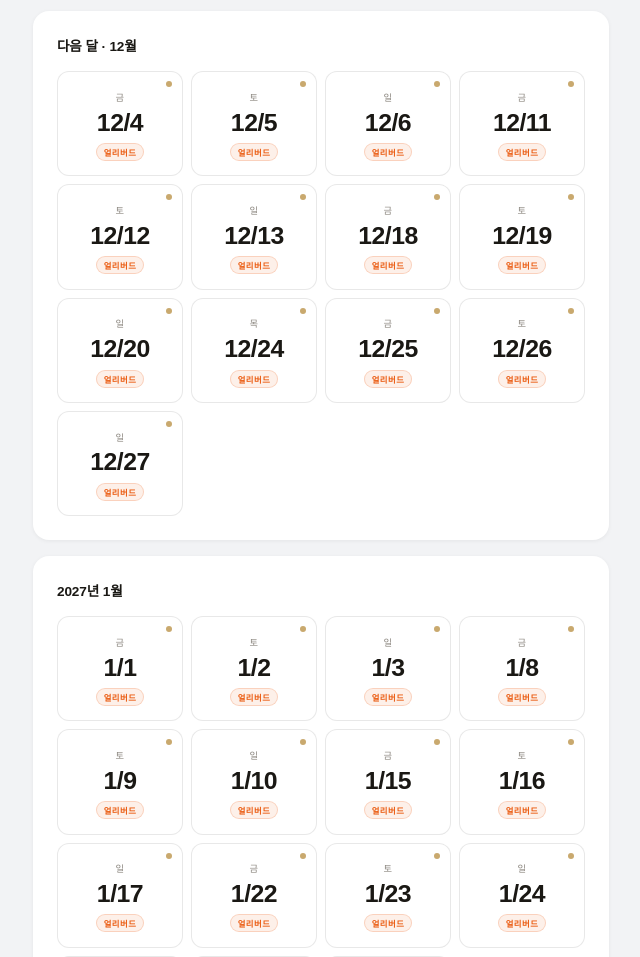
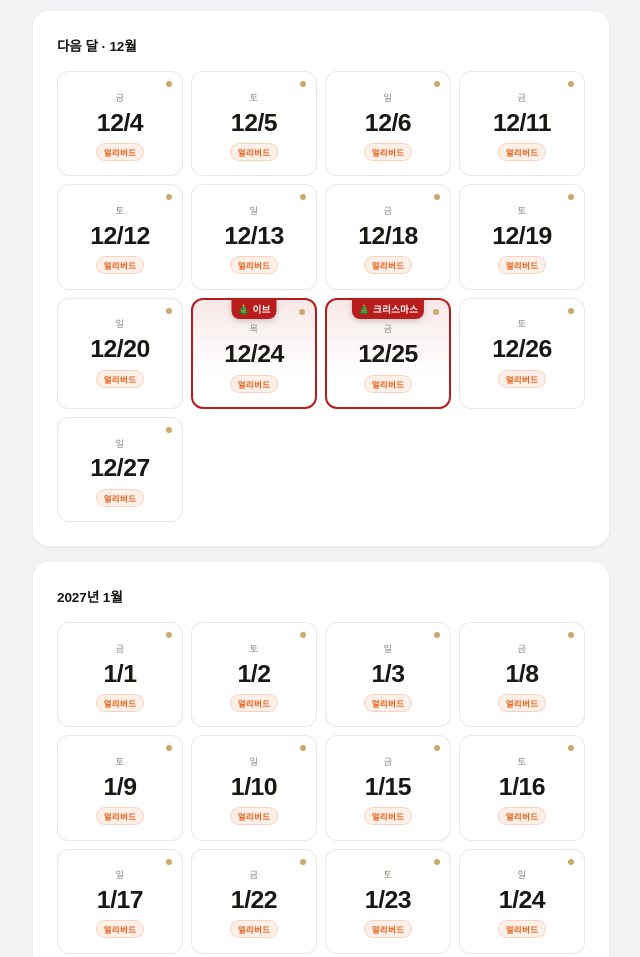
Before and after one commit to aprycotkr/sumitparty, a plain HTML site: page booking.html in a window 1280 px wide. Shown: the part 888-1845 px from the top of the page, without its empty margins (319-959 px from the left). Drawn offline with nearby package versions, Linux system fonts and the light colour scheme; no server answers; a web font is replaced by a local one.

Commit message:
12/24·12/25 날짜 카드에 크리스마스 리본(🎄 이브 / 🎄 크리스마스) 추가
Co-Authored-By: Claude Opus 5.5 <noreply@anthropic.com>

```diff
--- a/booking.html
+++ b/booking.html
@@ -80,6 +80,10 @@ nav{position:fixed;top:0;left:0;right:0;z-index:100;display:flex;align-items:cen
 .date-card-ribbon{position:absolute;top:-1px;left:50%;transform:translateX(-50%);background:#1a1a1a;color:#E8C98A;font-size:0.68rem;font-weight:800;letter-spacing:0.02em;white-space:nowrap;padding:3px 10px;border-radius:0 0 8px 8px;box-shadow:0 2px 6px rgba(0,0,0,0.18)}
 .date-card.extra.selected{background:var(--gold);border-color:var(--gold)}
 .date-card.selected .date-card-ribbon{background:#fff;color:#8A6B3A}
+.date-card.xmas{border:2px solid #B91C1C;background:linear-gradient(180deg,rgba(185,28,28,0.10),var(--surface) 70%);padding-top:1.35rem}
+.date-card.xmas.selected{background:var(--gold);border-color:#B91C1C}
+.date-card-ribbon.xmas{background:#B91C1C;color:#fff;font-size:0.6rem;padding:3px 6px}
+.date-card.selected .date-card-ribbon.xmas{background:#fff;color:#B91C1C}
 .info-extra-title{display:inline-block;background:#1a1a1a;color:#E8C98A;font-size:0.95rem;font-weight:800;padding:5px 12px;border-radius:8px;margin-bottom:0.8rem}
 .date-dot{position:absolute;top:9px;right:10px;width:6px;height:6px;border-radius:50%;display:block}
 .date-card-dow{font-size:0.58rem;color:var(--text3);letter-spacing:0.06em;margin-bottom:0.3rem;font-weight:500;text-transform:uppercase}
@@ -205,6 +209,8 @@ const XDATES = ['2026-07-25','2026-07-31','2026-09-26','2026-11-01'];
 // 같은 날 정규파티와 별도로 운영하는 추가 파티 (상태 키 = 날짜 + 접미사)
 const EXTRA_PARTIES = [{ date: '2026-11-28', key: '2026-11-28-30s', party: '30s', badge: '30대파티', name: '30대 솔로파티',
   priceM: 63000, priceF: 45000, ageM: '87~97년생', ageF: '88~00년생', time: '19:00~23:00' }];
+// 날짜 카드 리본 (정규파티 날짜에 표시)
+const RIBBON_DATES = { '2026-12-24': '🎄 이브', '2026-12-25': '🎄 크리스마스' };
 const GOODDAY_DATE = '2026-10-08'; // 대학생 전용 (굿데이 친구만들기) → /goodday 로 이동
 const DAY_NAMES = ['일','월','화','수','목','금','토'];
 const MONTH_NAMES = ['1월','2월','3월','4월','5월','6월','7월','8월','9월','10월','11월','12월'];
@@ -318,10 +324,11 @@ function renderSchedule() {
           : eb && st.label === '예약가능'
             ? `<div class="date-card-status"><span class="date-card-badge-eb">얼리버드</span></div>`
             : `<div class="date-card-status" style="color:${st.textColor}">${st.label}</div>`;
-      return `<div class="date-card${extra ? ' extra' : ''}${st.disabled || ds === GOODDAY_DATE ? ' disabled' : ''}${isSelected ? ' selected' : ''}"
+      const xmasRibbon = !extra && RIBBON_DATES[ds];
+      return `<div class="date-card${extra ? ' extra' : ''}${xmasRibbon ? ' xmas' : ''}${st.disabled || ds === GOODDAY_DATE ? ' disabled' : ''}${isSelected ? ' selected' : ''}"
           onclick="${st.disabled || ds === GOODDAY_DATE ? '' : `selectDateCard('${ds}',${y},${mo},${d},${dow},'${key}')`}">
         <span class="date-dot" style="background:${st.dot}"></span>
-        ${extra ? `<span class="date-card-ribbon">${extra.badge}</span>` : ''}
+        ${extra ? `<span class="date-card-ribbon">${extra.badge}</span>` : xmasRibbon ? `<span class="date-card-ribbon xmas">${xmasRibbon}</span>` : ''}
         <div class="date-card-dow">${DAY_NAMES[dow]}</div>
         <div class="date-card-num">${mo+1}/${d}</div>
         ${statusEl}
```
